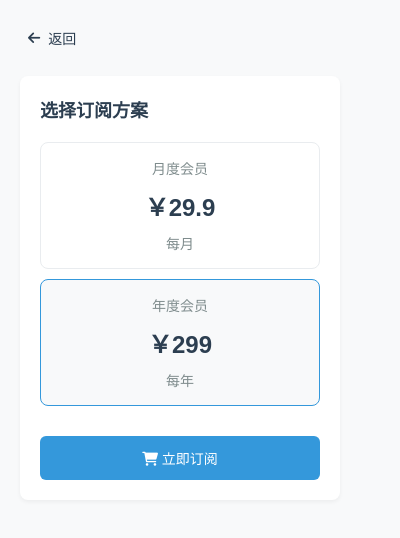
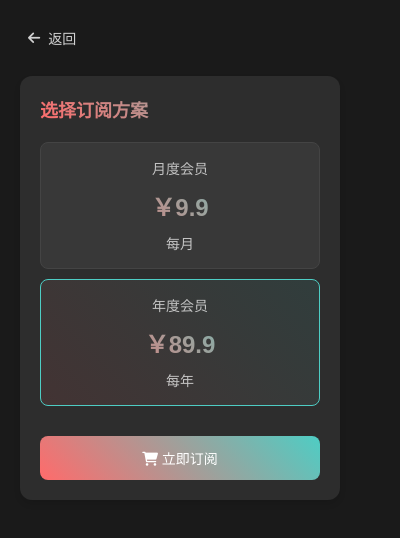
Before and after one commit to Yeadon8888/CozeSummarizer, a browser extension: page popup/subscribe.html in a window 400 px wide. Drawn offline with Linux system fonts and the light colour scheme.

Commit message:
v1.8仍然稳定

```diff
--- a/popup/subscribe.html
+++ b/popup/subscribe.html
@@ -8,7 +8,8 @@
             padding: 20px;
             margin: 0;
             font-family: 'Microsoft YaHei', sans-serif;
-            background: #f8f9fa;
+            background: #1a1a1a;
+            color: white;
         }
         .back-button {
             background: none;
@@ -17,29 +18,34 @@
             cursor: pointer;
             display: flex;
             align-items: center;
-            color: #2c3e50;
+            color: rgba(255,255,255,0.8);
             font-size: 14px;
             margin-bottom: 20px;
+            transition: color 0.3s ease;
+        }
+        .back-button:hover {
+            color: #4ecdc4;
         }
         .back-button i {
             margin-right: 8px;
         }
-        .back-button:hover {
-            color: #3498db;
-        }
         .subscribe-container {
-            background: white;
+            background: #2d2d2d;
             padding: 20px;
-            border-radius: 8px;
-            box-shadow: 0 2px 4px rgba(0,0,0,0.05);
+            border-radius: 12px;
+            box-shadow: 0 4px 6px rgba(0,0,0,0.1);
         }
         h3 {
-            color: #2c3e50;
+            color: white;
             margin: 0 0 20px 0;
             font-size: 18px;
+            background: linear-gradient(45deg, #ff6b6b, #4ecdc4);
+            -webkit-background-clip: text;
+            -webkit-text-fill-color: transparent;
         }
         .price-card {
-            border: 1px solid #e9ecef;
+            background: #383838;
+            border: 1px solid #444;
             border-radius: 8px;
             padding: 15px;
             margin: 10px 0;
@@ -48,38 +54,42 @@
             cursor: pointer;
         }
         .price-card:hover {
-            border-color: #3498db;
             transform: translateY(-2px);
-            box-shadow: 0 4px 8px rgba(0,0,0,0.1);
+            border-color: #4ecdc4;
+            box-shadow: 0 4px 12px rgba(78,205,196,0.2);
         }
         .price-card.selected {
-            border-color: #3498db;
-            background-color: #f8f9fa;
+            border-color: #4ecdc4;
+            background: linear-gradient(45deg, rgba(255,107,107,0.1), rgba(78,205,196,0.1));
         }
         .price {
             font-size: 24px;
-            color: #2c3e50;
+            color: white;
             font-weight: bold;
             margin: 10px 0;
+            background: linear-gradient(45deg, #ff6b6b, #4ecdc4);
+            -webkit-background-clip: text;
+            -webkit-text-fill-color: transparent;
         }
         .duration {
             font-size: 14px;
-            color: #7f8c8d;
+            color: rgba(255,255,255,0.7);
         }
         .subscribe-button {
             width: 100%;
             padding: 12px;
             margin-top: 20px;
-            background-color: #3498db;
+            background: linear-gradient(45deg, #ff6b6b, #4ecdc4);
             color: white;
             border: none;
-            border-radius: 6px;
+            border-radius: 8px;
             cursor: pointer;
             font-size: 14px;
-            transition: background-color 0.3s ease;
+            transition: all 0.3s ease;
         }
         .subscribe-button:hover {
-            background-color: #2980b9;
+            transform: translateY(-2px);
+            box-shadow: 0 4px 12px rgba(78,205,196,0.3);
         }
     </style>
     <link rel="stylesheet" href="https://cdnjs.cloudflare.com/ajax/libs/font-awesome/6.0.0/css/all.min.css">
@@ -92,12 +102,12 @@
         <h3>选择订阅方案</h3>
         <div class="price-card" data-plan="monthly">
             <div class="duration">月度会员</div>
-            <div class="price">￥29.9</div>
+            <div class="price">￥9.9</div>
             <div class="duration">每月</div>
         </div>
         <div class="price-card selected" data-plan="yearly">
             <div class="duration">年度会员</div>
-            <div class="price">￥299</div>
+            <div class="price">￥89.9</div>
             <div class="duration">每年</div>
         </div>
         <button class="subscribe-button" id="subscribeBtn">
```
Also changed, not shown: floatBall.css (+12 -9 lines), popup/auth.html (+33 -20 lines).
